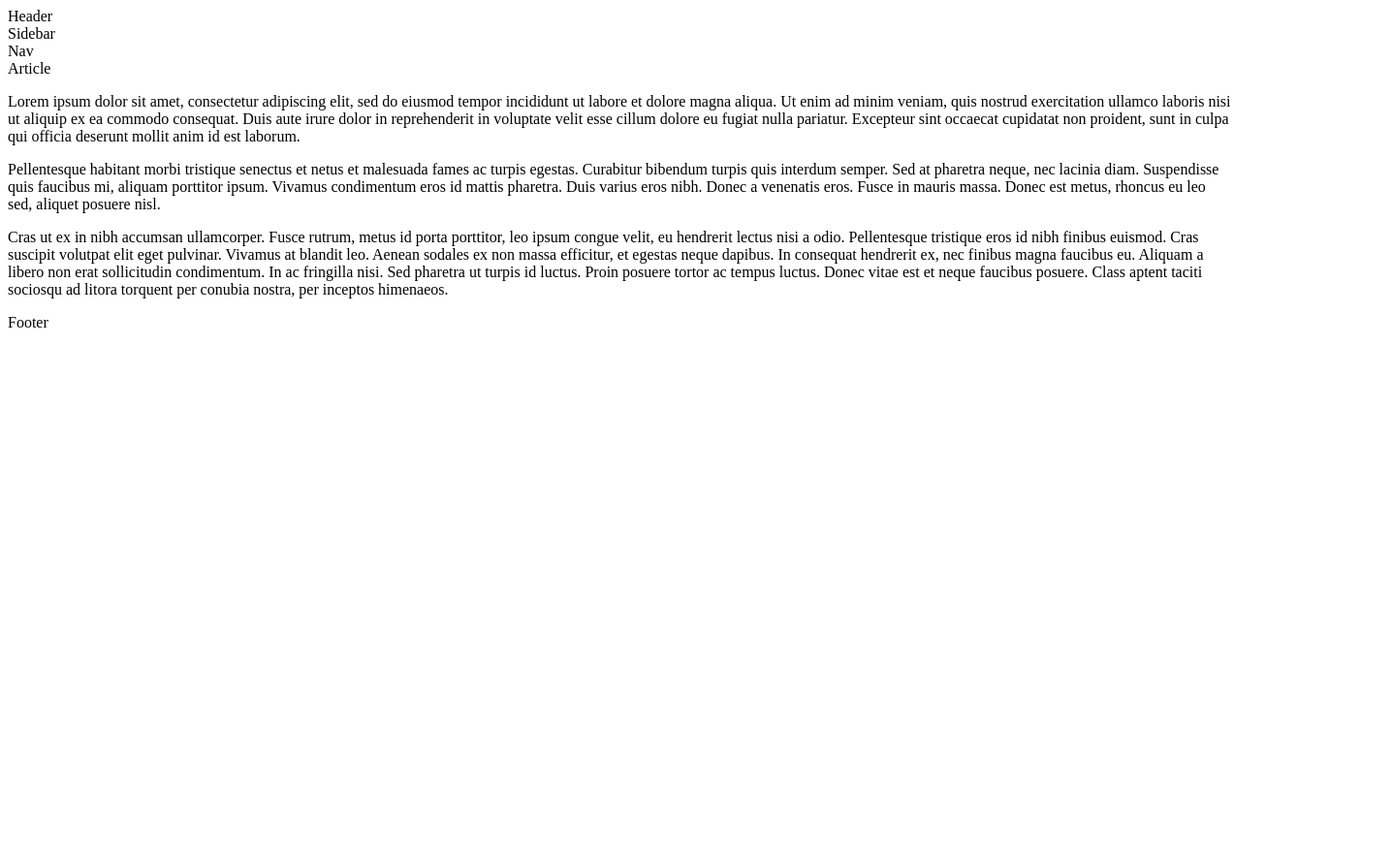
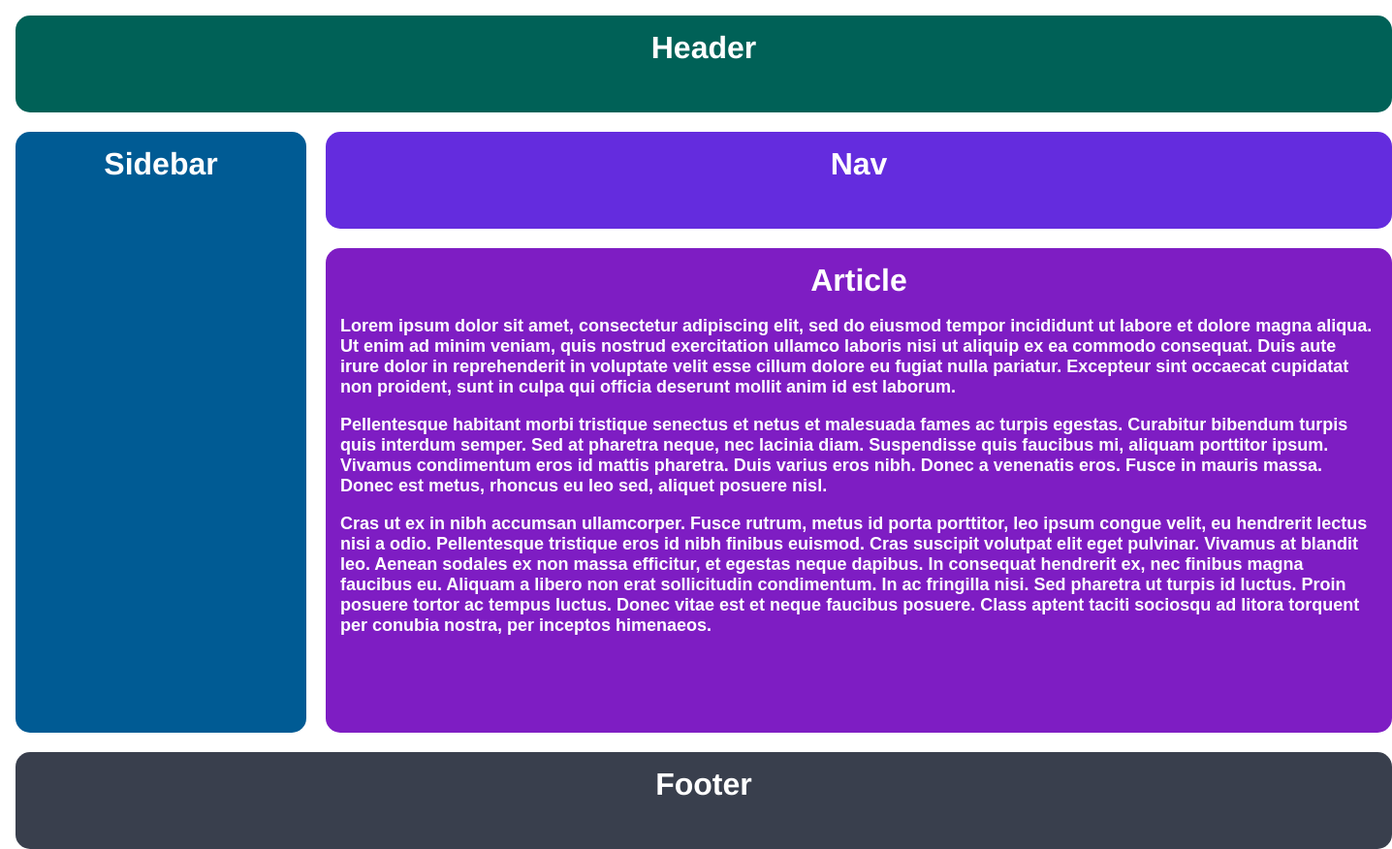
Before and after one commit to mustafa-bhatti/Advance-Top, a plain HTML site: page advance-html-css/holy-grail/index.html in a window 1280 px wide. Shown: the whole page at 97% size, 1436 px wide, since content can reach past the window. Before the commit the page ends 800 px from the top, so only its background shows below. Drawn offline with Linux system fonts and the light colour scheme.

Commit message:
complete the holy grid template excercise

```diff
--- a/advance-html-css/holy-grail/index.html
+++ b/advance-html-css/holy-grail/index.html
@@ -5,7 +5,7 @@
     <meta http-equiv="X-UA-Compatible" content="IE=edge">
     <meta name="viewport" content="width=device-width, initial-scale=1.0">
     <title>The Holy Grail</title>
-    <link rel="stylesheet" href="style.css">
+    <link rel="stylesheet" href="styles.css">
   </head>
   <body>
     <div class="container">
--- a/advance-html-css/holy-grail/styles.css
+++ b/advance-html-css/holy-grail/styles.css
@@ -9,6 +9,11 @@ html {
   height: 100%;
   padding: 16px;
   box-sizing: border-box;
+  display: grid;
+  grid-template-rows: 100px 100px 500px 100px ;
+  grid-template-columns: 300px 1100px;
+  gap: 20px 20px;
+
 }
 
 .container div {
@@ -16,15 +21,17 @@ html {
   font-size: 32px;
   font-family: Helvetica;
   font-weight: bold;
-  color: white;
+  color: rgb(255, 255, 255);
   border-radius: 15px;
 }
 
 .header {
+  grid-area: 1 / 1 / 1 / -1;
   background-color: #006157;
 }
 
 .sidebar {
+  grid-area: 2 / 1 / -2 / 1;
   background-color: #005B94;
 }
 
@@ -38,6 +45,8 @@ html {
 
 .footer {
   background-color: #393f4d;
+  grid-column-start: 1;
+  grid-column-end:3 ;
 }
 
 .article p {
```
